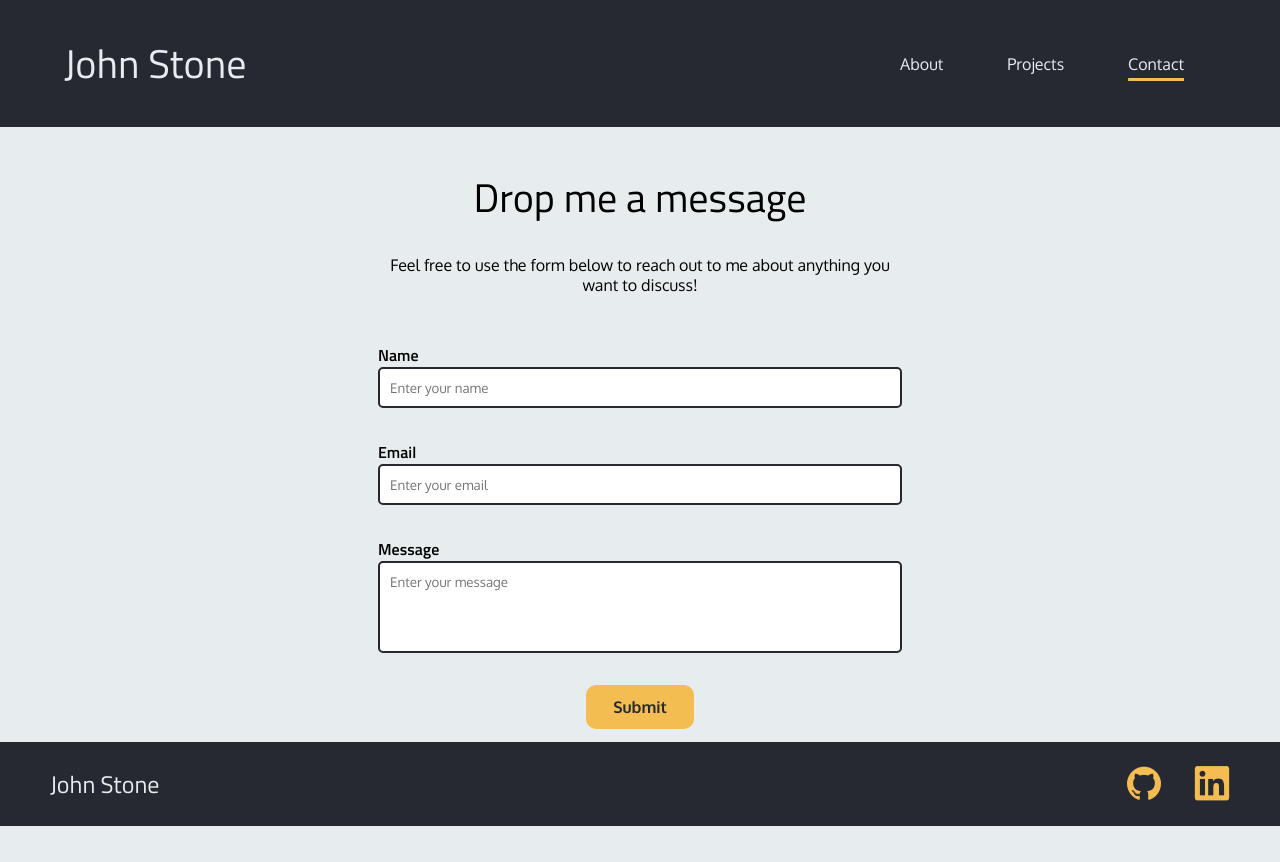
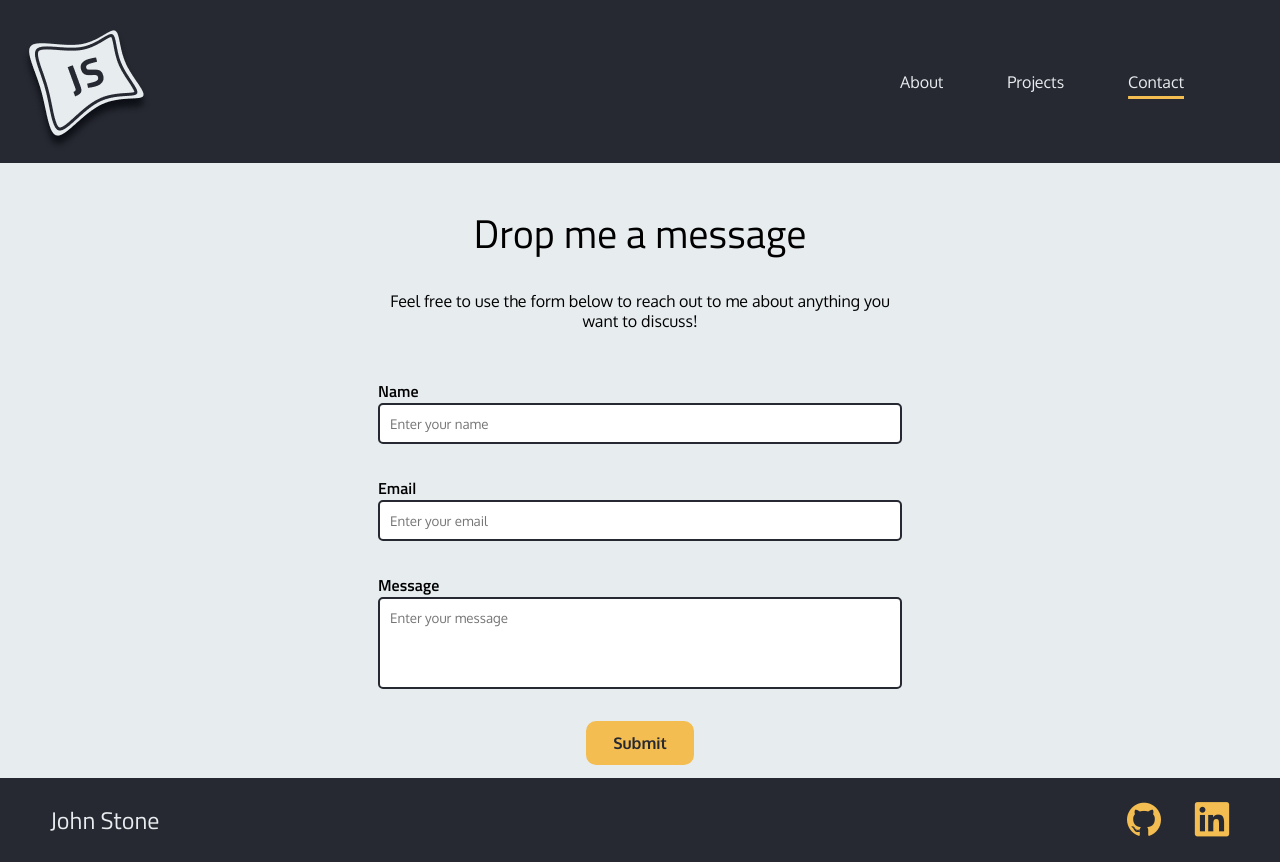
Before and after one commit to JStone1/Portfolio-Site, a React (Vite) app: page /contact in a window 1280 px wide. Before the commit the page ends 826 px from the top, so only its background shows below. Built offline with nearby package versions, Linux system fonts and the light colour scheme.

Commit message:
Logo test

```diff
--- a/index.html
+++ b/index.html
@@ -2,7 +2,12 @@
 <html lang="en">
   <head>
     <meta charset="UTF-8" />
-    <link rel="icon" type="image/svg+xml" href="/vite.svg" />
+    <link
+      rel="icon"
+      type="image/svg+xml"
+      href="./public/assets/tab-icon.svg"
+      sizes="16x16"
+    />
     <meta name="viewport" content="initial-scale=1, width=device-width" />
     <link
       rel="stylesheet"
--- a/src/components/Header/Header.scss
+++ b/src/components/Header/Header.scss
@@ -9,3 +9,10 @@ header {
     margin-left: 5%;
   }
 }
+
+.logo {
+  @include breakpoint(0px, 850px) {
+    height: 100px;
+    width: 100px;
+  }
+}
--- a/src/components/Header/Header.tsx
+++ b/src/components/Header/Header.tsx
@@ -5,7 +5,8 @@ function Header() {
   return (
     <>
       <header>
-        <h2>John Stone</h2>
+        {/* <h2>John Stone</h2> */}
+        <img className="logo" src="/assets/jslogo4.png" />
         <Nav />
       </header>
     </>
--- a/src/components/Nav/Nav.tsx
+++ b/src/components/Nav/Nav.tsx
@@ -33,7 +33,12 @@ function Nav() {
       <nav>
         <div className="mobile-nav-item-container hidden">
           <div className="mobile-nav-details">
-            <h2>John Stone</h2>
+            {/* <h2>John Stone</h2> */}
+            <img
+              className="logo"
+              src="/assets/jslogo4.png"
+              style={{ marginBottom: 20 }}
+            />
             <div className="cta-image-container">
               <a
                 target="blank"
```
Also changed, not shown: public/assets/jslogo4.png (added).
